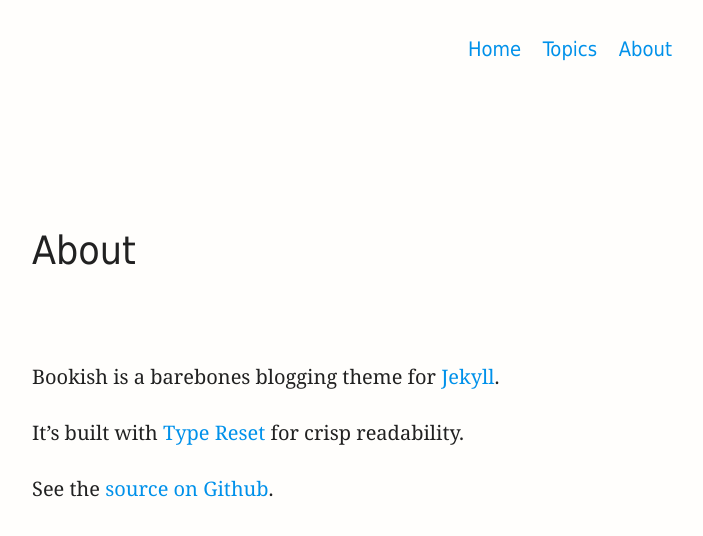
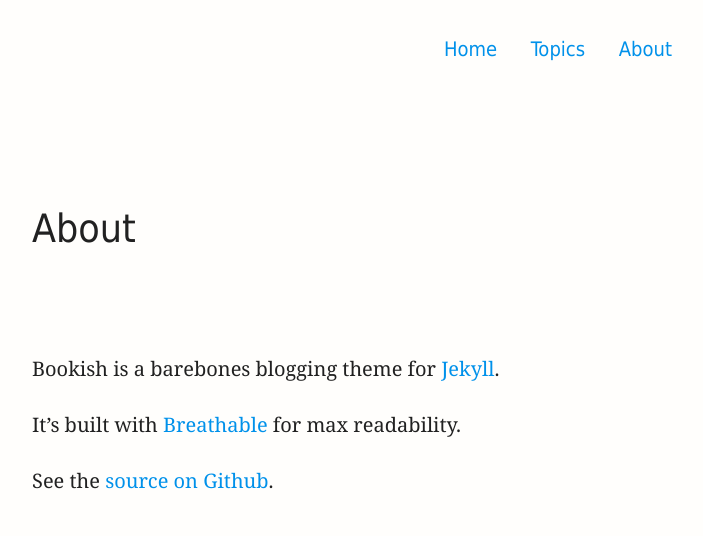
Before and after one commit to Awjin/bookish, a Jekyll site: the page built from about.md, in a window 1280 px wide. Shown: the top 536 px of the page, without its empty margins (288-991 px from the left). Built offline with Jekyll 4.4.1, drawn with Linux system fonts in a browser that asks for light colours.

Commit message:
Improve whitespace

```diff
--- a/_layouts/topics.html
+++ b/_layouts/topics.html
@@ -4,9 +4,7 @@ layout: default
 
 <header class="whitespace-below">
     <h1>{{ page.title | escape }}</h1>
+    {% include comma-delimited-tags.html %}
 </header>
 
-{{ content }}
-
-{% include comma-delimited-tags.html %}
 {% include posts-by-topic.html %}
--- a/_sass/bookish/style/base.scss
+++ b/_sass/bookish/style/base.scss
@@ -4,13 +4,13 @@
 }
 
 .site-header {
-    float: right;
+    text-align: right;
     font-family: $font-stack-sans-serif;
 
     a {
         display: inline-block;
         margin-bottom: $leading / 4;
-        margin-left: 1rem;
+        margin-left: $leading;
     }
 }
 
@@ -38,7 +38,7 @@
 }
 
 .whitespace-below {
-    margin-bottom: scale-margin(1);
+    margin-bottom: scale-margin(2);
 }
 
 .label {
--- a/_sass/breathable/src/parameters.scss
+++ b/_sass/breathable/src/parameters.scss
@@ -14,7 +14,7 @@ $line-height: 1.4;
 $leading: $font-size * $line-height;
 
 $scale-margin-base: 2.00;
-$scale-margin-ratio: 1.5;
+$scale-margin-ratio: 1.33;
 
 
 /* Make it pretty */
--- a/_sass/breathable/src/style/inlines.scss
+++ b/_sass/breathable/src/style/inlines.scss
@@ -1,3 +1,4 @@
+h1,
 h2,
 h3,
 h4,
@@ -16,7 +17,6 @@ h4 {
 
 h1 {
     margin-top: scale-margin(3);
-    margin-bottom: $leading * 2;
     font-size: scale-font(3);
 }
 
--- a/about.md
+++ b/about.md
@@ -9,10 +9,10 @@ header_order: 2
 
 Bookish is a barebones blogging theme for [Jekyll][jekyll].
 
-It's built with [Type Reset][type-reset] for crisp readability.
+It's built with [Breathable][breathable] for max readability.
 
 See the [source on Github][bookish].
 
-[type-reset]: https://github.com/awjin/type-reset
+[breathable]: https://github.com/awjin/breathable
 [jekyll]:     https://github.com/jekyll/jekyll
 [bookish]:    https://github.com/awjin/bookish
```
